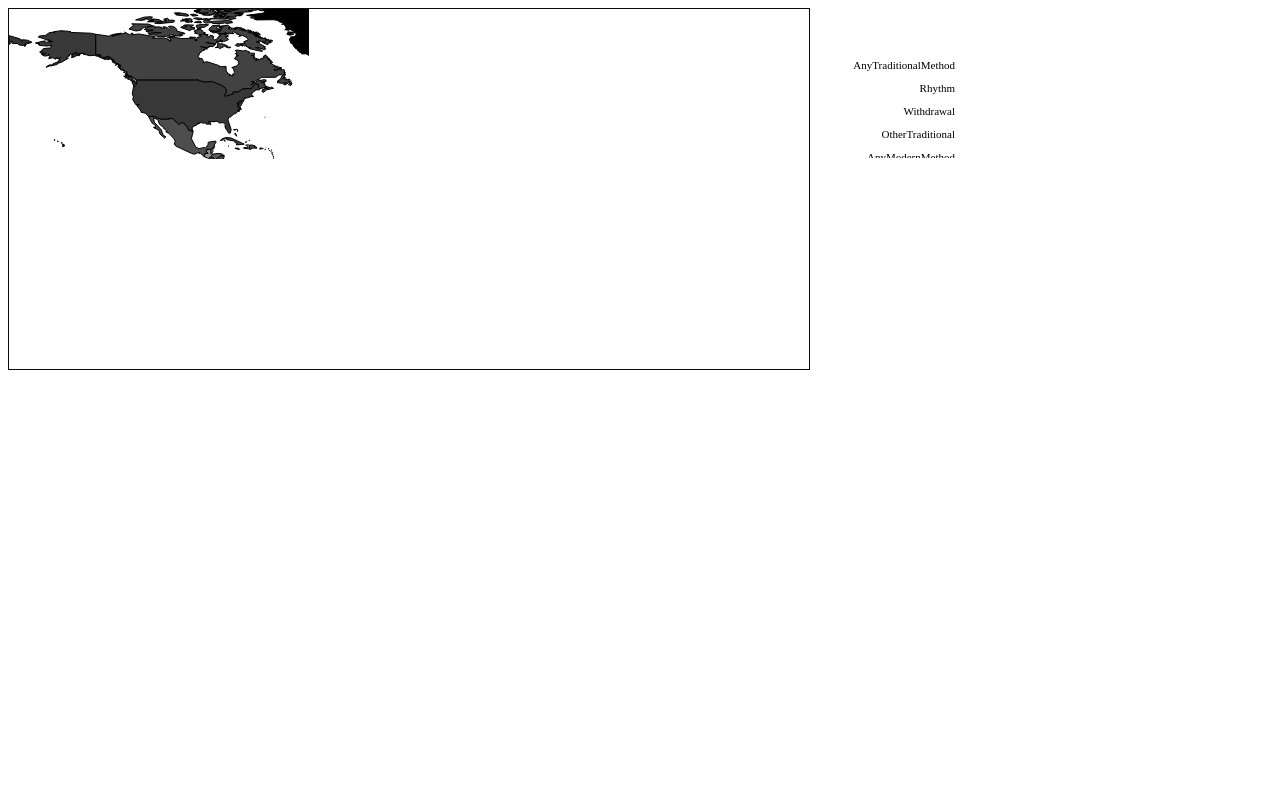
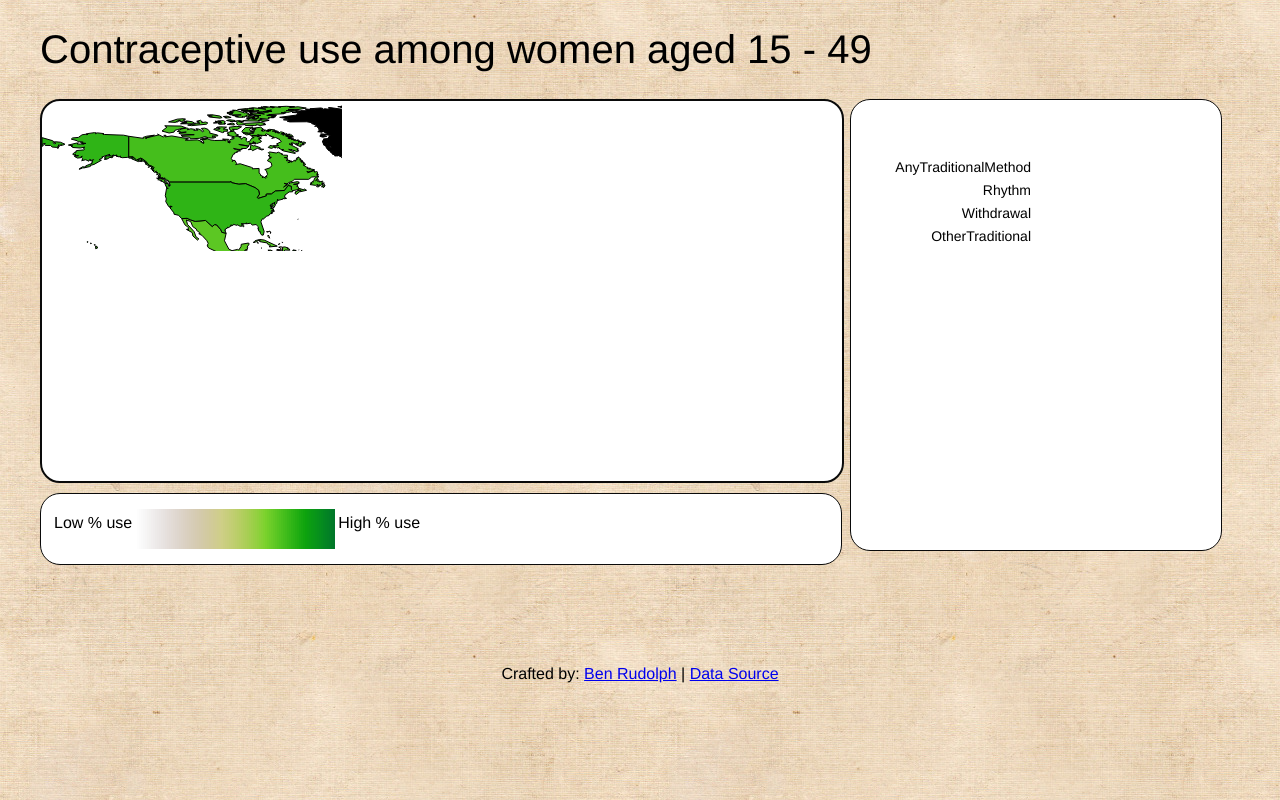
Before and after one commit to benrudolph/contraceptive_vis, a plain HTML site: page public/index.html in a window 1280 px wide. Drawn offline with Linux system fonts and the light colour scheme.

Commit message:
Cleaner, and added gradient legend

```diff
--- a/public/css/style.css
+++ b/public/css/style.css
@@ -1,21 +1,88 @@
 #map_container {
   width: 800px;
-  height: 360px;
+  height: 380px;
   float: left;
-  border: 1px rgb(10, 10, 10) solid;
+  border: 2px rgb(10, 10, 10) solid;
+  border-radius: 20px;
+  background-color: white;
+}
+
+body {
+  font-family: "helvetica";
+  background-color: rgb(240, 240, 240);
+  background-image: url(../images/texture_bg.jpg);
+  background-repeat:repeat;
+}
+
+h1 {
+  font-weight: 300;
+  font-size: 40px;
+}
+
+.column {
+  float: left;
+}
+
+.main {
+  width: 800px;
+}
+
+.right {
+  width: 370px;
+}
+
+#footer {
+  float: left;
+  clear: both;
+  width: 100%;
+  text-align: center;
+  margin-top: 100px;
+}
+
+#legend {
+  float: left;
+  width: 800px;
+  background-color: white;
+  border-radius: 20px;
+  border: 1px solid rgb(10, 10, 10);
+  margin-top: 10px;
 }
 
 #details {
-  width: 300px;
-  height: 300px;
+  background-color: white;
+  border-radius: 20px;
+  border: 1px solid rgb(10, 10, 10);
+  width: 370px;
+  height: 440px;
   float: left;
+  padding-top: 10px;
+  margin-left: 10px;
 }
 
 #content {
   width: 1200px;
+  margin: auto;
 }
 
 .bar {
   stroke: #999;
   stroke-width: 1px;
 }
+
+.over {
+  stroke-width: 2px
+}
+
+#legend .gradient {
+  margin: 15px 10px;
+  height: 40px;
+}
+
+#legend .gradient span {
+  float: left;
+  margin: 5px 3px;
+}
+
+#legend .gradient .gradient-box {
+  float: left;
+}
--- a/public/index.html
+++ b/public/index.html
@@ -7,9 +7,26 @@
   </head>
   <body>
     <div id="content">
-     <div id="map_container"></div>
-     <div id="details"></div>
+      <h1>Contraceptive use among women aged 15 - 49</h1>
+      <div class="column main">
+        <div id="map_container"></div>
+        <div id="legend">
+          <div class="gradient">
+            <span>Low % use</span>
+            <div class="gradient-box"></div>
+            <span>High % use</span>
+          </div>
+        </div>
+      </div>
+      <div class="column right">
+        <div id="details"></div>
+      </div>
+      <div id="footer">
+        Crafted by: <a href="http://www.benrudolph.com">Ben Rudolph</a>&nbsp;|&nbsp;<a
+          href="http://data.un.org/DocumentData.aspx?id=247">Data Source</a>
+      </div>
     </div>
+
     <script src="lib/d3.v3.min.js"></script>
     <script src="lib/jquery.min.js"></script>
     <script src="data/iso.js"></script>
--- a/public/js/contraceptives.js
+++ b/public/js/contraceptives.js
@@ -1,4 +1,4 @@
-(function(window) {
+(function (window) {
   var data,
       xy = d3
             .geo
@@ -18,7 +18,7 @@
                     .append('svg:g')
                     .attr('id', 'countries');
 
-  var colorInterpolater = d3.interpolateHsl("#FFFFFF", "#000000")
+  var colorInterpolater = d3.interpolateHsl("#FFFFFF", "#00742a")
   var details = detailsChart()
 
   /* World Map */
@@ -28,19 +28,47 @@
       .append('svg:path')
       .attr('d', path)
       .attr('fill', function(d) {
-      console.log(d.properties.name + d.properties.Year)
+        if (d.properties.AnyMethod) {
           return colorInterpolater(parseInt(d.properties.AnyMethod) / 100)
+        }
+        return "black"
       })
       .attr('stroke', 'black')
       .attr('stroke-width', 1)
       .on("mouseover", function(d) {
+        d3.select(this).classed("over", true)
         details.data(d3.entries(d.properties))
         details()
       })
+      .on("mouseout", function(d) {
+        d3.select(this).classed("over", false)
+      })
+
+  var gradientWidth = 200
+
+  var gradient = d3.select(".gradient .gradient-box")
+      .append("svg")
+      .attr("width", gradientWidth)
+      .attr("height", 40)
+      .selectAll("rect")
+      .data(new Array(100))
+      .enter()
+      .append("rect")
+      .attr("height", 40)
+      .attr("width", gradientWidth / 100)
+      .attr("x", function(d, i) {
+        return i * (gradientWidth / 100)
+      })
+      .attr("y", 0)
+      .style("fill", function(d, i) {
+        return colorInterpolater(i / 100)
+      })
+
+
 
   function detailsChart(_data) {
 
-    var width = 300;
+    var width = 370;
     var data = _data
 
     var margin = {
@@ -59,6 +87,7 @@
 
     ]
     var MODERN_METHODS = [
+      "",
       "AnyModernMethod",
       "SterilizationFemale",
       "SterilizationMale",
@@ -93,6 +122,7 @@
     var data = []
     var country = ""
     var contraceptiveUse = 0.0
+    var year = ""
 
     var labels = container.select(".barGraphContainer").selectAll(".label")
         .data(TRAD_METHODS.concat(MODERN_METHODS))
@@ -104,11 +134,10 @@
         })
         .attr("height", barHeight)
         .attr("width", margin.left)
-        .style("font-size", "11px")
+        .style("font-size", "14px")
         .style("text-anchor", "end")
         .style("dy", ".35em")
         .text(String)
-
 
     function barGraph() {
 
@@ -121,6 +150,11 @@
       var selection = svg.selectAll(".bar")
         .data(relevantData, function(d) { return d.key })
 
+      var dataLabels = svg.selectAll(".data-label")
+        .data(relevantData.filter(function(d) {
+          return (d.key === "AnyTraditionalMethod" || d.key=== "AnyModernMethod")
+        }))
+
 
       svg.selectAll(".title").remove()
       var title = svg
@@ -131,19 +165,35 @@
         .attr("height", margin.top - 10)
         .attr("text-anchor", "middle")
         .attr("class", "title")
-        .style("font-size", "15px")
-        .text(country)
+        .style("font-size", "20px")
+        .text(country + " | " + year)
 
       var subtitle = svg
         .append("text")
         .attr("x", width / 2)
-        .attr("y", 30)
+        .attr("y", 35)
         .attr("width", width)
         .attr("height", margin.top - 10)
         .attr("text-anchor", "middle")
         .attr("class", "title")
-        .style("font-size", "11px")
+        .style("font-size", "14px")
         .text("Total percentage using contraceptives: " + contraceptiveUse + "%")
+
+      dataLabels.enter().append("text")
+
+      dataLabels
+          .attr("x", function(d) {
+            return x(d.value) + 3
+          })
+          .attr("y", function(d) {
+            return y(d.key) + (barHeight / 2) + 5
+          })
+          .attr("height", barHeight)
+          .attr("width", 20)
+          .attr("class", "data-label")
+          .attr("text-anchor", "start")
+          .style("font-size", "14px")
+          .text(function(d) { if (d.value) { return d.value + "%" } })
 
       selection.enter().append("rect")
 
@@ -174,6 +224,9 @@
 
       selection.exit()
         .remove()
+
+      dataLabels.exit()
+        .remove()
     }
 
     barGraph.data = function(_data) {
@@ -184,6 +237,8 @@
           country = d.value
         } else if (d.key === "AnyMethod") {
           contraceptiveUse = d.value
+        } else if (d.key === "Year") {
+          year = d.value
         }
       })
       return barGraph
```
Also changed, not shown: public/images/texture_bg.jpg (added). Lines whose indentation alone changed are shown as unchanged.
